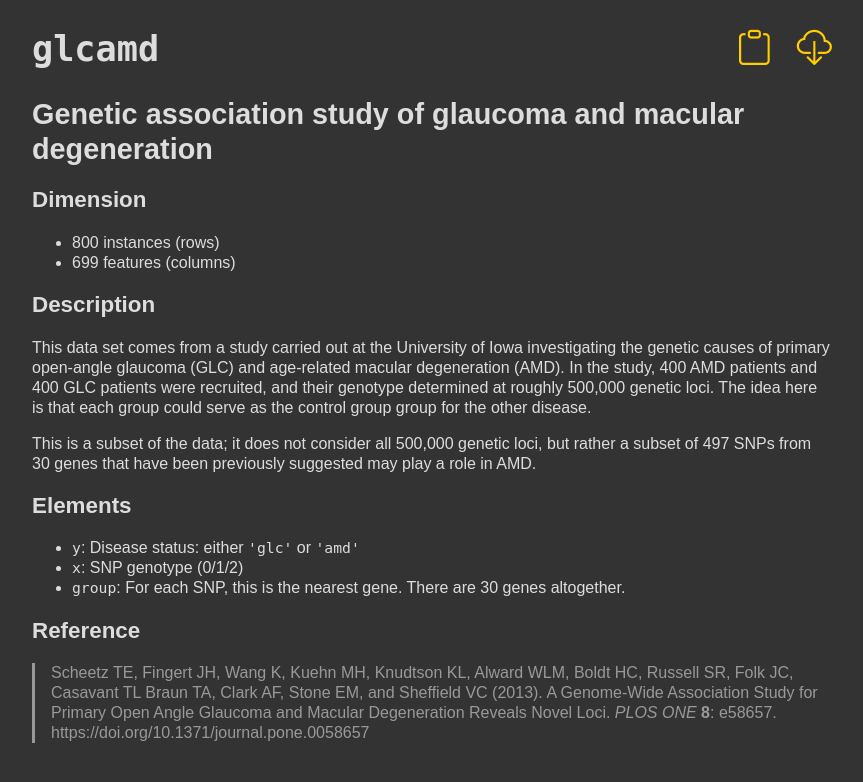
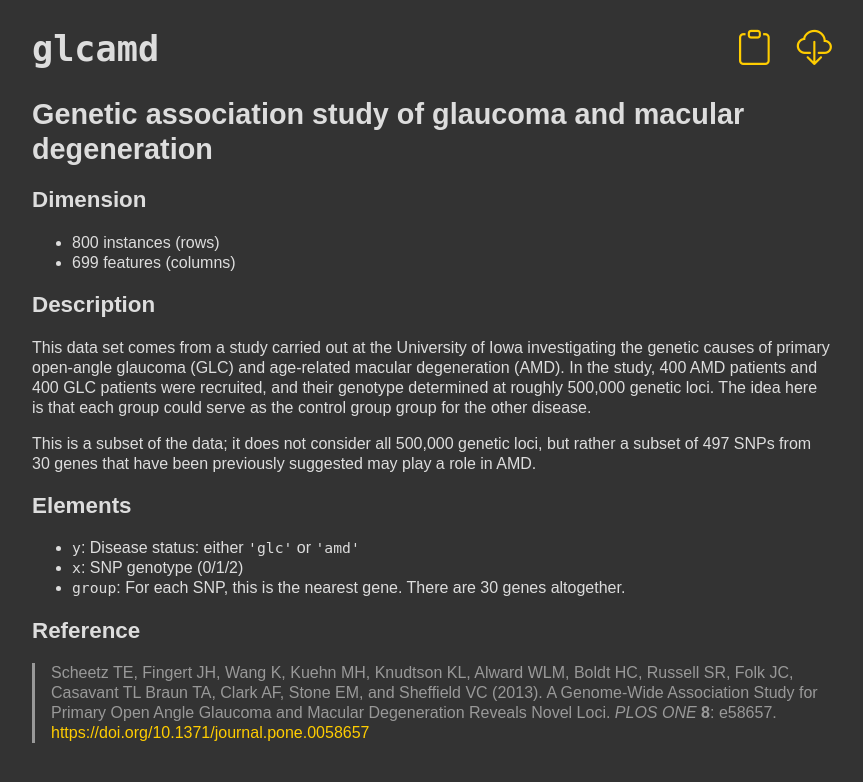
Before and after one commit to IowaBiostat/data-sets, a Jekyll site: the page built from glcamd/glcamd.md, in a window 1280 px wide. Shown: the top 782 px of the page, without its empty margins (208-1071 px from the left). Built offline with Jekyll 4.4.1, drawn with Linux system fonts in a browser that asks for light colours; our own code applies the rules of GitHub Pages for plain Markdown files.

```diff
--- a/glcamd/glcamd.md
+++ b/glcamd/glcamd.md
@@ -27,4 +27,4 @@ may play a role in AMD.
 
 ### Reference
 
-> Scheetz TE, Fingert JH, Wang K, Kuehn MH, Knudtson KL, Alward WLM, Boldt HC, Russell SR, Folk JC, Casavant TL Braun TA, Clark AF, Stone EM, and Sheffield VC (2013). A Genome-Wide Association Study for Primary Open Angle Glaucoma and Macular Degeneration Reveals Novel Loci. *PLOS ONE* **8**: e58657. https://doi.org/10.1371/journal.pone.0058657
+> Scheetz TE, Fingert JH, Wang K, Kuehn MH, Knudtson KL, Alward WLM, Boldt HC, Russell SR, Folk JC, Casavant TL Braun TA, Clark AF, Stone EM, and Sheffield VC (2013). A Genome-Wide Association Study for Primary Open Angle Glaucoma and Macular Degeneration Reveals Novel Loci. *PLOS ONE* **8**: e58657. <https://doi.org/10.1371/journal.pone.0058657>
```
Also changed, not shown: other parts of glcamd/glcamd.md (+1 -1 lines).
